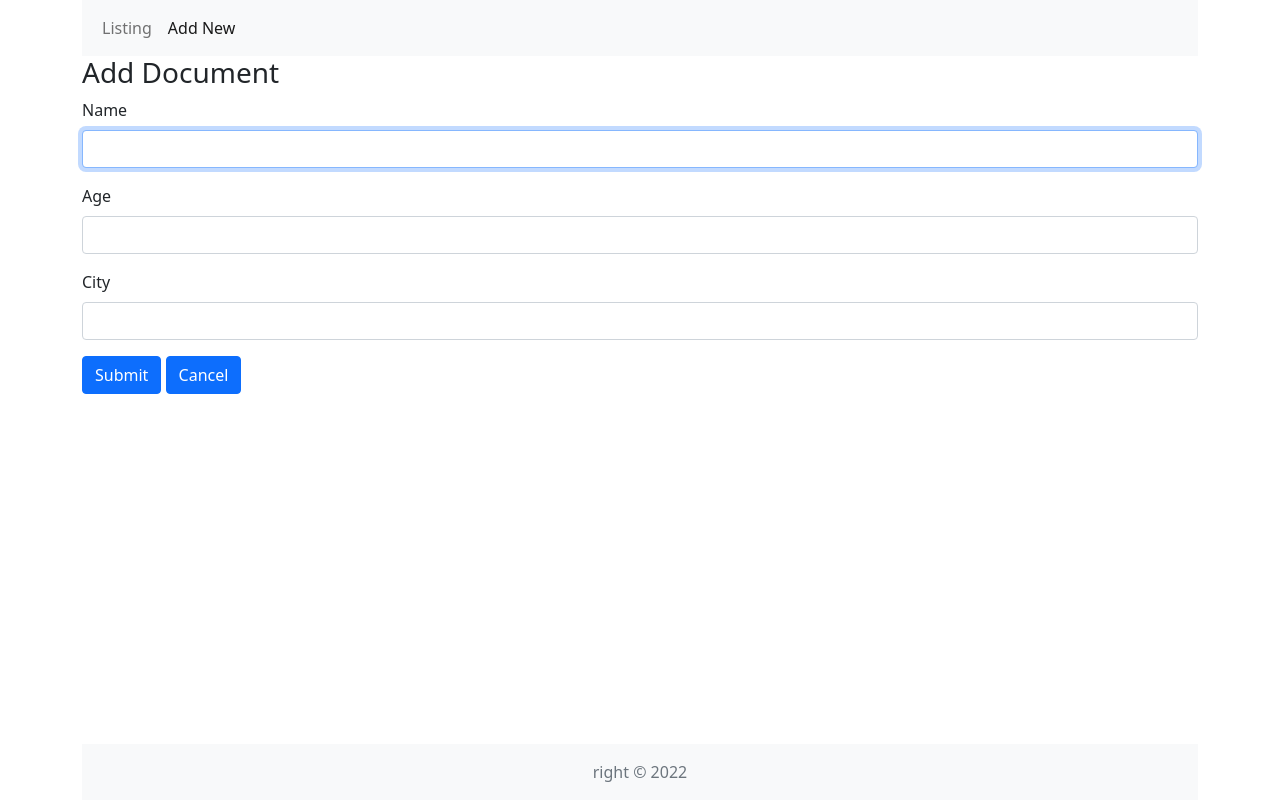
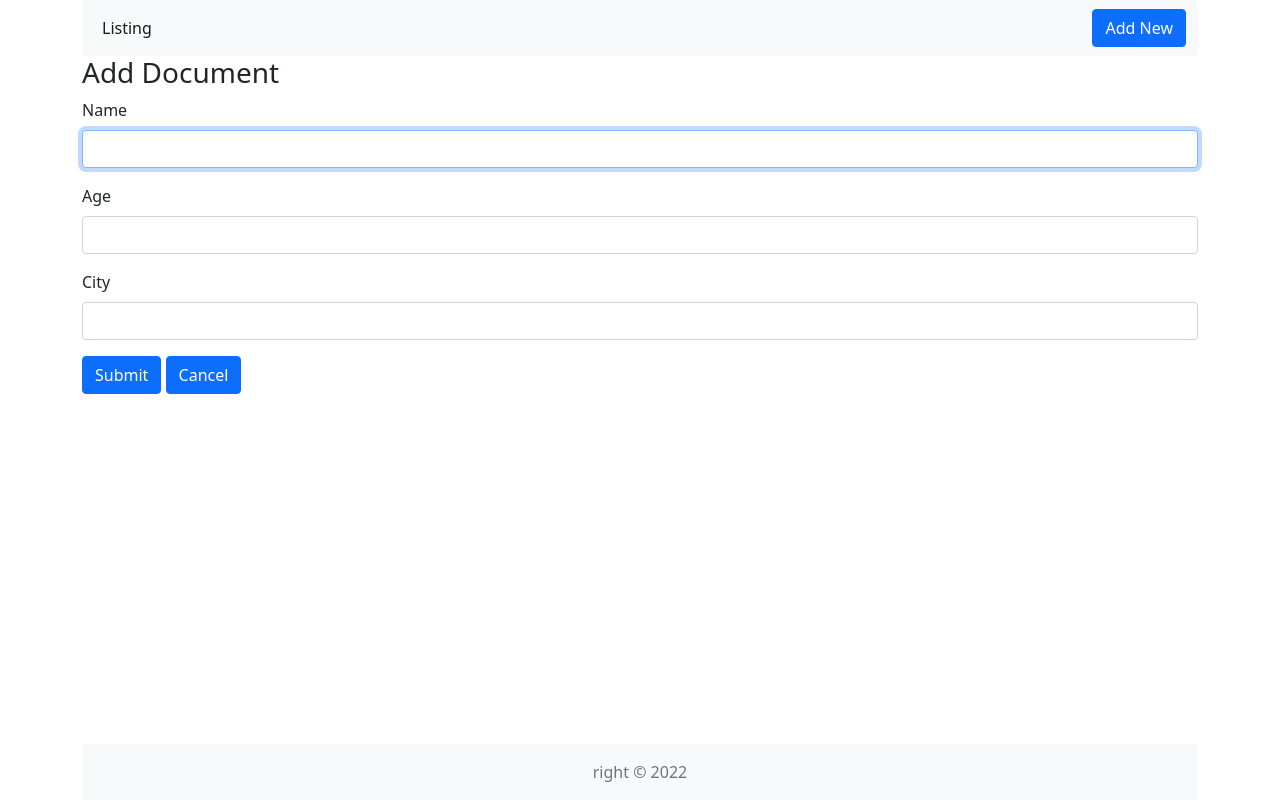
Before and after one commit to Anshu-webDev/esd-sem6-app, a plain HTML site: page add.html in a window 1280 px wide. Drawn offline with nearby package versions, Linux system fonts and the light colour scheme.

Commit message:
change add and edit page

```diff
--- a/add.html
+++ b/add.html
@@ -12,11 +12,11 @@
     <header>
         <nav class="navbar navbar-expand-lg navbar-light bg-light">
             <div class="container-fluid">
-                <div class="collapse navbar-collapse" id="navbarNavAltMarkup">
+                <div class="collapse navbar-collapse d-flex justify-content-between bg-light" id="navbarNavAltMarkup">
                     <div class="navbar-nav">
-                        <a class="nav-link" href="index.html">Listing</a>
-                        <a class="nav-link active" aria-current="page" href="add.html">Add New</a>
+                        <a class="nav-link active" aria-current="page" href="#">Listing</a>
                     </div>
+                    <a class="btn btn-primary" href="add.html">Add New</a>
                 </div>
             </div>
         </nav>
```
Also changed, not shown: edit.html (+3 -3 lines), index.html (+0 -1 lines).
